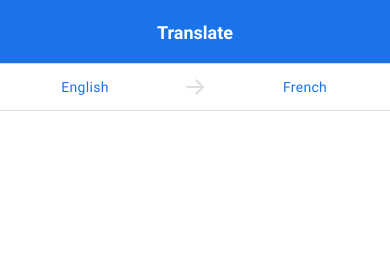
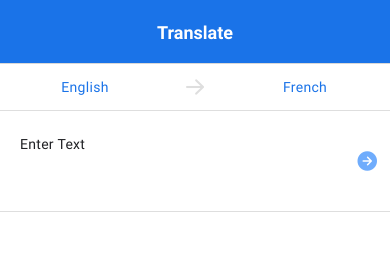
Before and after one commit to ekalrozhan/google_translate_react_native_v1, a React Native app: screen /Home in a window 390 px wide. Shown: the top 262 px of the page. Built offline with nearby package versions, Linux system fonts and the light colour scheme.

Commit message:
style text input

```diff
--- a/screens/HomeScreen.js
+++ b/screens/HomeScreen.js
@@ -1,8 +1,12 @@
 import { StyleSheet, TouchableOpacity, View, Text } from "react-native";
-import { AntDesign } from "@expo/vector-icons";
+import { AntDesign, Ionicons } from "@expo/vector-icons";
 import colors from "../utils/colors";
+import { TextInput } from "react-native-gesture-handler";
+import { useState } from "react";
 
 export default function HomeScreen(props) {
+  const [enteredText, setEnteredText] = useState("");
+
   return (
     <View style={styles.container}>
       <View style={styles.languageContainer}>
@@ -26,6 +30,27 @@ export default function HomeScreen(props) {
           }}
         >
           <Text style={styles.languageOptionText}>French</Text>
+        </TouchableOpacity>
+      </View>
+
+      <View style={styles.inputContainer}>
+        <TextInput
+          multiline
+          placeholder="Enter Text"
+          style={styles.textInput}
+          onChangeText={(text) => {
+            setEnteredText(text);
+          }}
+        />
+        <TouchableOpacity
+          disabled={enteredText === ""}
+          style={styles.iconContainer}
+        >
+          <Ionicons
+            name="arrow-forward-circle"
+            size={24}
+            color={enteredText !== "" ? colors.primary : colors.primaryDisabled}
+          />
         </TouchableOpacity>
       </View>
     </View>
@@ -61,4 +86,27 @@ const styles = StyleSheet.create({
     fontFamily: "regular",
     letterSpacing: 0.3,
   },
+
+  inputContainer: {
+    flexDirection: "row",
+    borderBottomColor: colors.lightGrey,
+    borderBottomWidth: 1,
+  },
+
+  textInput: {
+    flex: 1,
+    marginTop: 10,
+    paddingHorizontal: 20,
+    paddingVertical: 15,
+    fontFamily: "regular",
+    letterSpacing: 0.3,
+    height: 90,
+    color: colors.textColor,
+  },
+
+  iconContainer: {
+    paddingHorizontal: 10,
+    justifyContent: "center",
+    alignItems: "center",
+  },
 });
--- a/utils/colors.js
+++ b/utils/colors.js
@@ -1,4 +1,6 @@
 export default {
   primary: "#1a73e8",
+  primaryDisabled: "#6facfc",
   lightGrey: "#dedede",
+  textColor: "#202124"
 };
```
